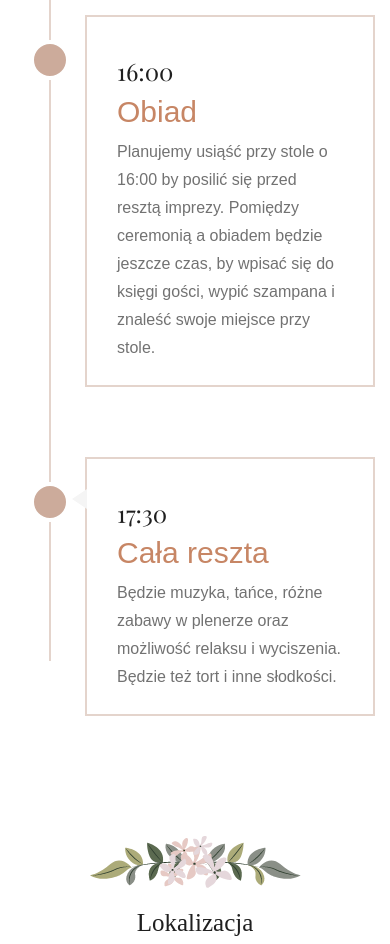
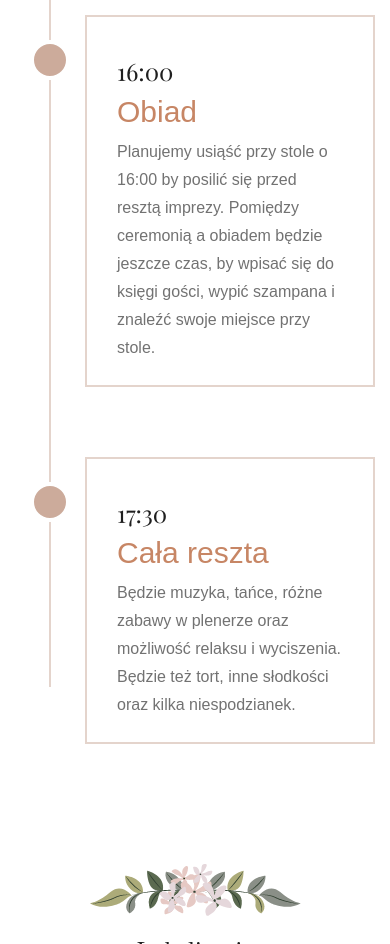
Before and after one commit to agamaciej/agamaciej.github.io, a plain HTML site: page index.html in a window 390 px wide. Shown: the part 3120-4064 px from the top of the page. Drawn offline with nearby package versions, Linux system fonts and the light colour scheme; some packages are replaced by stand-ins of ours; a web font is replaced by a local one.

Commit message:
Remove timeline arrows on mobile, content fixes

```diff
--- a/index.html
+++ b/index.html
@@ -206,12 +206,12 @@
         </div>
 
         <!--     ITEM 2  -->
-         <div class="timeline-item">
+        <div class="timeline-item">
           <div class="timeline-img"></div>
           <div class="timeline-content js--fadeInRight">
             <h3>16:00</h3>
             <h2>Obiad</h2>
-            <p>Planujemy usiąść przy stole o 16:00 by posilić się przed resztą imprezy. Pomiędzy ceremonią a obiadem będzie jeszcze czas, by wpisać się do księgi gości, wypić szampana i znaleść swoje miejsce przy stole.</p>
+            <p>Planujemy usiąść przy stole o 16:00 by posilić się przed resztą imprezy. Pomiędzy ceremonią a obiadem będzie jeszcze czas, by wpisać się do księgi gości, wypić szampana i znaleźć swoje miejsce przy stole.</p>
           </div>
         </div>
 
@@ -222,7 +222,7 @@
           <div class="timeline-content js--fadeInLeft">
             <h3>17:30</h3>
             <h2>Cała reszta</h2>
-            <p>Będzie muzyka, tańce, różne zabawy w plenerze oraz możliwość relaksu i wyciszenia. Będzie też tort i inne słodkości.</p>
+            <p>Będzie muzyka, tańce, różne zabawy w plenerze oraz możliwość relaksu i wyciszenia. Będzie też tort, inne słodkości oraz kilka niespodzianek.</p>
           </div>
         </div>
       </div>
--- a/scss/_timeline.scss
+++ b/scss/_timeline.scss
@@ -123,22 +123,6 @@ $text: #ffffff;
                     float: none;
                 }
             }
-
-            &:nth-child(odd) {
-                .timeline-content {
-                    &::after {
-                        content: "";
-                        position: absolute;
-                        border-style: solid;
-                        width: 0;
-                        height: 0;
-                        top: 30px;
-                        left: -15px;
-                        border-width: 10px 15px 10px 0;
-                        border-color: transparent #f5f5f5 transparent transparent;
-                    }
-                }
-            }
         }
     }
 }
```
Also changed, not shown: css/style.css, 1 other file.
